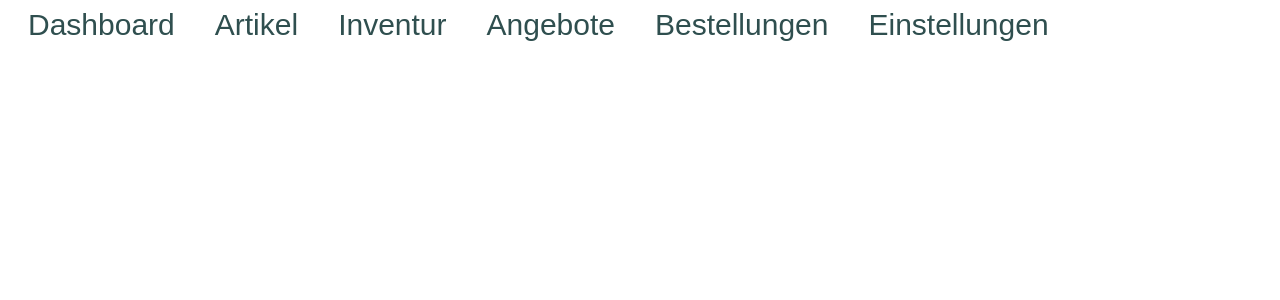
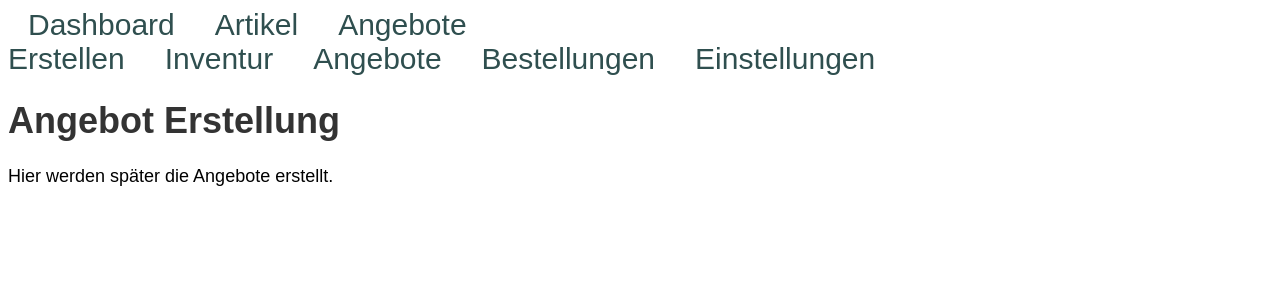
Before and after one commit to natalie-christine/DWG, a Vue app in the folder dwg-ui/: page /angebotserstellung in a window 1280 px wide. Shown: the top 300 px of the page. Built offline with nearby package versions, Linux system fonts and the light colour scheme; no server answers.

Commit message:
import cs data, init create offer

```diff
--- a/dwg-ui/src/components/Navigation.vue
+++ b/dwg-ui/src/components/Navigation.vue
@@ -18,6 +18,7 @@ const route = useRoute();
 const tabs = [
   { name: "Dashboard", path: "/" },
   { name: "Artikel", path: "/artikel" },
+  { name: "Angebote Erstellen", path: "/angebotserstellung" },
   { name: "Inventur", path: "/inventur" },
   { name: "Angebote", path: "/angebote" },
   { name: "Bestellungen", path: "/bestellungen" },
--- /dev/null
+++ b/dwg-ui/src/pages/AngebotsErstellung.vue
@@ -0,0 +1,16 @@
+<template>
+    <div>
+      <h1>Angebot Erstellung</h1>
+      <p>Hier werden später die Angebote erstellt.</p>
+    </div>
+  </template>
+
+  <script setup>
+  // Hier kommt später die Logik für die Erstellung der Angebote rein
+  </script>
+
+  <style scoped>
+  h1 {
+    color: #333;
+  }
+  </style>
--- a/dwg-ui/src/router/index.js
+++ b/dwg-ui/src/router/index.js
@@ -1,6 +1,7 @@
 import { createRouter, createWebHistory } from "vue-router";
 import Dashboard from "../pages/Dashboard.vue";
 import Artikel from "../pages/Artikel.vue";
+import AngebotsErstellung from "../pages/AngebotsErstellung.vue";
 import Inventur from "../pages/Inventur.vue";
 import Angebote from "../pages/Angebote.vue";
 import Bestellungen from "../pages/Bestellungen.vue";
@@ -9,6 +10,7 @@ import Einstellungen from "../pages/Einstellungen.vue";
 const routes = [
   { path: "/", component: Dashboard },
   { path: "/artikel", component: Artikel },
+  { path: "/angebotserstellung",  component: AngebotsErstellung },
   { path: "/inventur", component: Inventur },
   { path: "/angebote", component: Angebote },
   { path: "/bestellungen", component: Bestellungen },
```
Also changed, not shown: 1 other file (tests, documents, lock files or other folders).
